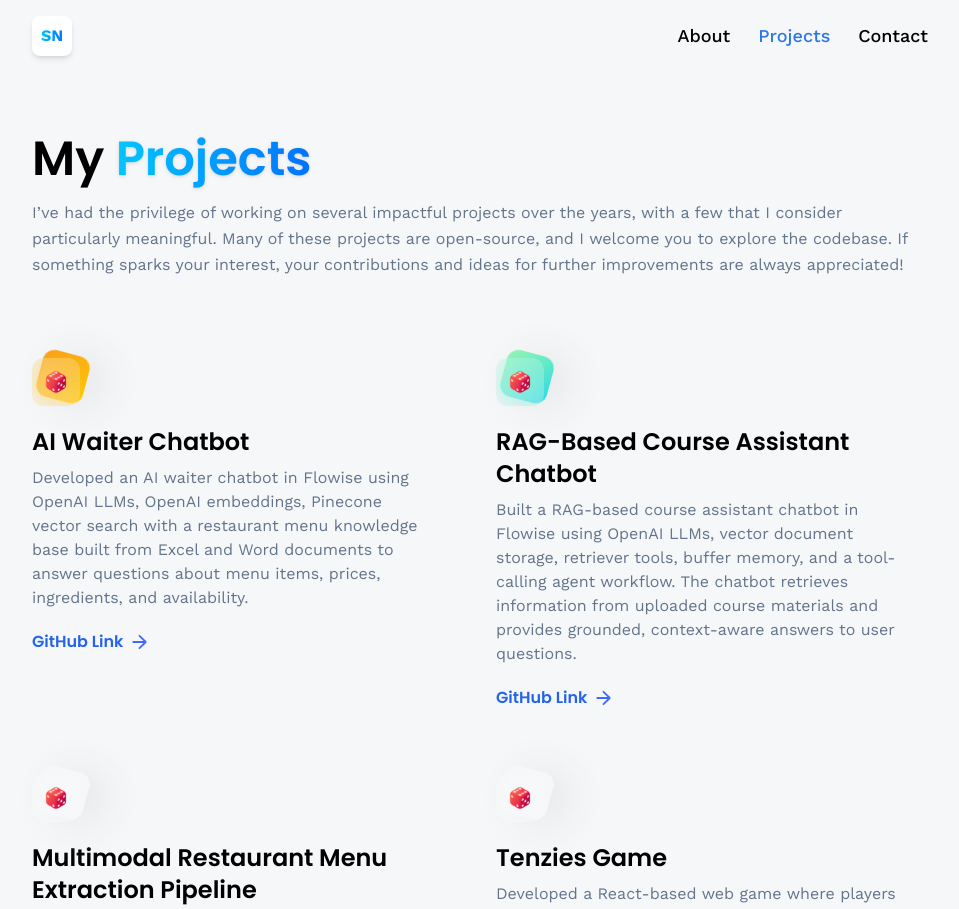
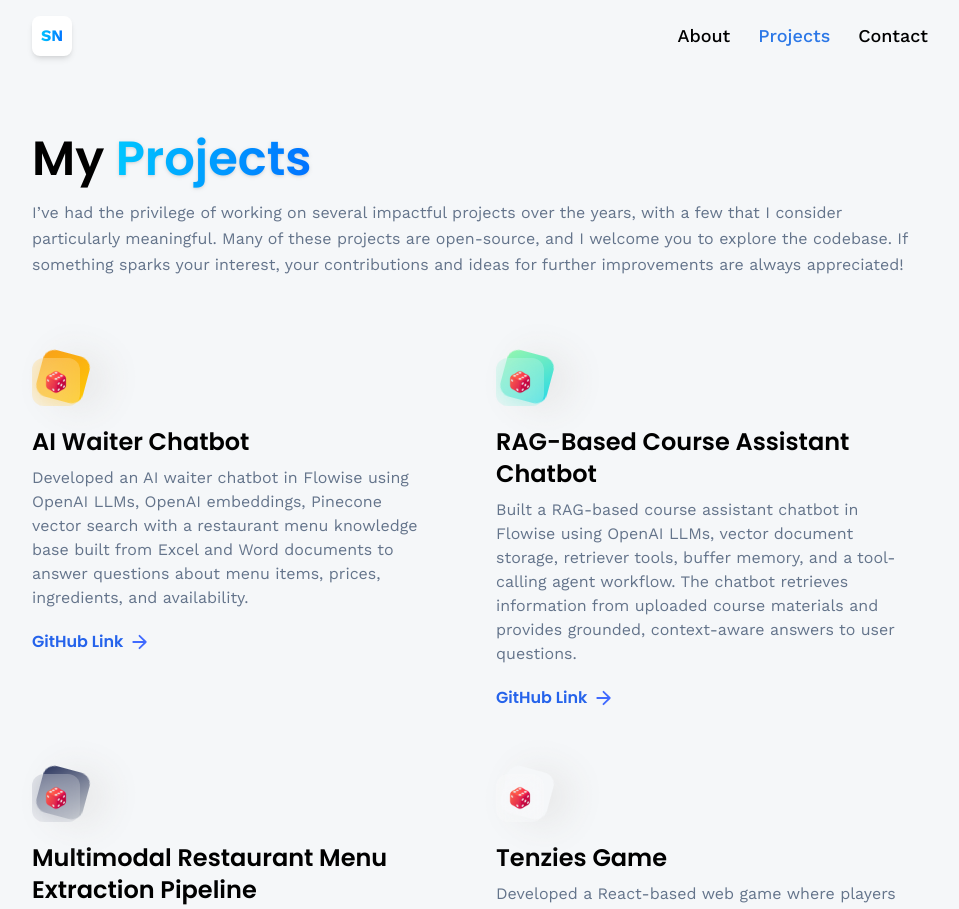
Before and after one commit to nayakshreya/nayakshreya.github.io, a React (Vite) app: page /projects in a window 1280 px wide. Shown: the top 909 px of the page, without its empty margins (160-1119 px from the left). Built offline with nearby package versions, Linux system fonts and the light colour scheme.

Commit message:
Update index.js

```diff
--- a/src/constants/index.js
+++ b/src/constants/index.js
@@ -255,7 +255,7 @@
         link: 'https://cloud.flowiseai.com/chatbot/c78d0381-4ada-45f5-b41a-4d4fb21faeaa',
     },{
         iconUrl: dice,
-        theme: 'btn-back-grey',
+        theme: 'btn-back-black',
         name: 'Multimodal Restaurant Menu Extraction Pipeline',
         description: 'Created a multimodal restaurant menu extraction pipeline in Google Colab using the OpenAI Responses API, base64-encoded image inputs, structured parsing, Pydantic schemas, pandas, and Excel export. The pipeline converts menu images into structured data containing category, subcategory, item name, description, and price.',
         link: '',
```
